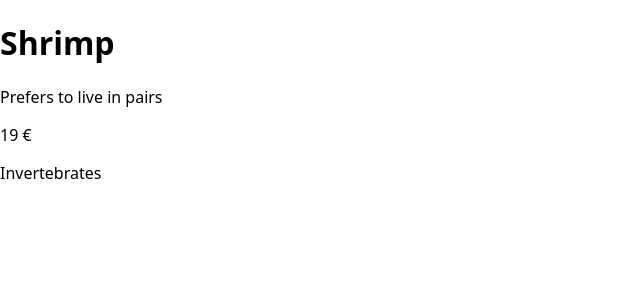
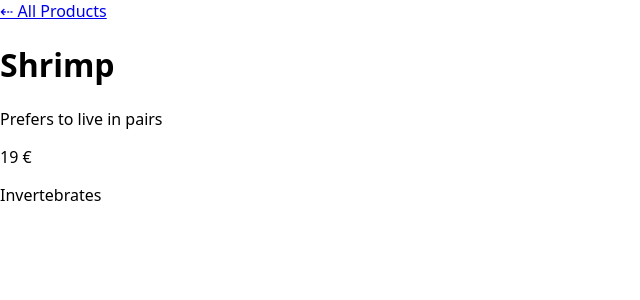
Before and after one commit to josch87/nf-web-backend-api-routes-products, a Next.js app: page /products/1 in a window 1280 px wide. Shown: the top 300 px of the page, without its empty margins (0-640 px from the left). Built offline with nearby package versions, Linux system fonts and the light colour scheme.

Commit message:
add back link

```diff
--- a/pages/products/[id].js
+++ b/pages/products/[id].js
@@ -1,3 +1,4 @@
+import Link from "next/link";
 import { useRouter } from "next/router";
 import useSWR from "swr";
 
@@ -36,12 +37,16 @@ export default function ProductDetailsPage() {
 
   return (
     <>
+      <Link href="/products">⇠ All Products</Link>
+      <main>
+        {" "}
         <h1>{name}</h1>
         <p>{description}</p>
         <p>
           {price} {currency}
         </p>
         <p>{category}</p>
+      </main>
     </>
   );
 }
```
Lines whose indentation alone changed are shown as unchanged.
